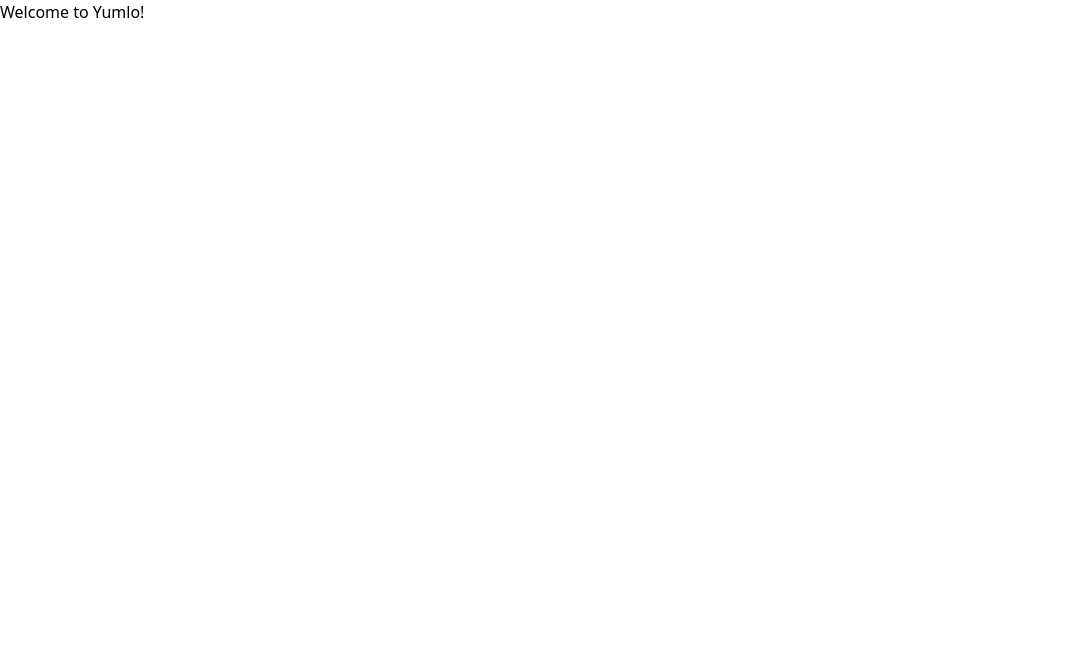
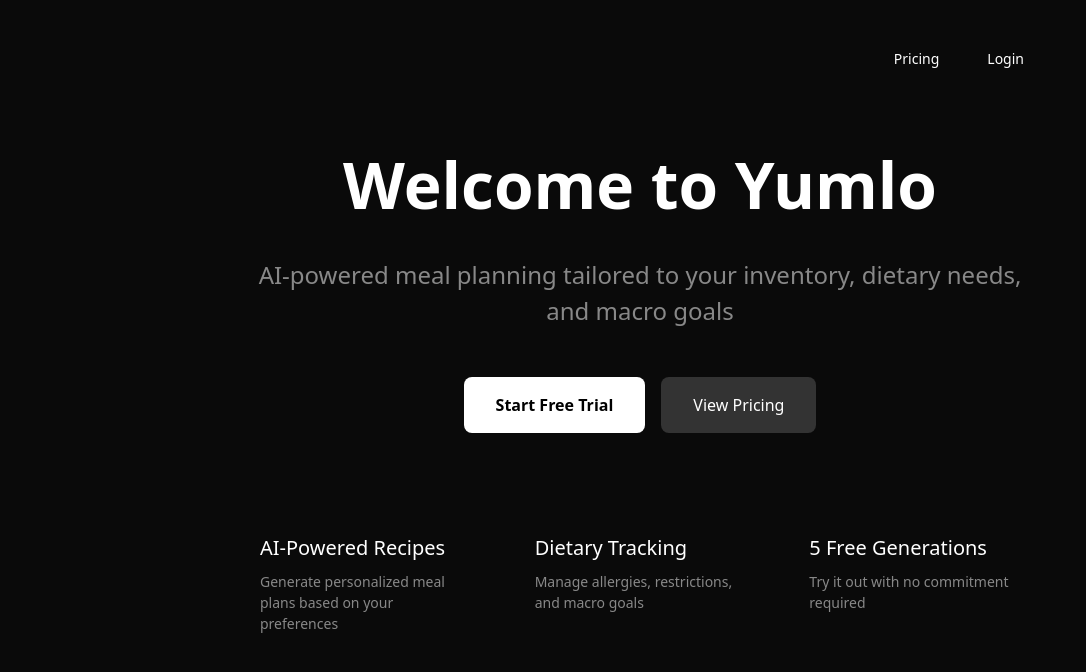
Before and after one commit to tommys0/yumlo.app, a Next.js app: page / in a window 1280 px wide. Shown: the top 672 px of the page, without its empty margins (0-1086 px from the left). Built offline with nearby package versions, Linux system fonts and the light colour scheme; no server answers.

Commit message:
Update home page with auto-redirect for logged-in users and loading state

```diff
--- a/app/page.tsx
+++ b/app/page.tsx
@@ -1,3 +1,156 @@
+'use client';
+
+import Link from 'next/link';
+import { useEffect, useState } from 'react';
+import { useRouter } from 'next/navigation';
+import { supabase } from '@/lib/supabase';
+
 export default function Home() {
-  return <h1>Welcome to Yumlo!</h1>;
+  const router = useRouter();
+  const [isLoggedIn, setIsLoggedIn] = useState(false);
+  const [loading, setLoading] = useState(true);
+
+  useEffect(() => {
+    const checkAuth = async () => {
+      const { data: { user } } = await supabase.auth.getUser();
+      if (user) {
+        // Redirect logged-in users to dashboard
+        router.push('/dashboard');
+      } else {
+        setIsLoggedIn(false);
+        setLoading(false);
+      }
+    };
+    checkAuth();
+  }, [router]);
+
+  if (loading) {
+    return (
+      <div style={{ minHeight: '100vh', background: '#0a0a0a', display: 'flex', alignItems: 'center', justifyContent: 'center' }}>
+        <div style={{ textAlign: 'center' }}>
+          <div style={{
+            width: '40px',
+            height: '40px',
+            border: '3px solid #333',
+            borderTop: '3px solid #fff',
+            borderRadius: '50%',
+            animation: 'spin 1s linear infinite',
+            margin: '0 auto'
+          }}></div>
+          <style>{`
+            @keyframes spin {
+              0% { transform: rotate(0deg); }
+              100% { transform: rotate(360deg); }
+            }
+          `}</style>
+        </div>
+      </div>
+    );
+  }
+
+  return (
+    <div style={{ minHeight: '100vh', background: '#0a0a0a', padding: '40px 20px' }}>
+      <div style={{ maxWidth: '800px', margin: '0 auto', textAlign: 'center' }}>
+        {/* Navigation */}
+        <div style={{ display: 'flex', justifyContent: 'flex-end', gap: '16px', marginBottom: '60px' }}>
+          <Link
+            href="/pricing"
+            style={{
+              padding: '8px 16px',
+              color: '#fff',
+              textDecoration: 'none',
+              fontSize: '14px',
+            }}
+          >
+            Pricing
+          </Link>
+          <Link
+            href="/login"
+            style={{
+              padding: '8px 16px',
+              color: '#fff',
+              textDecoration: 'none',
+              fontSize: '14px',
+            }}
+          >
+            Login
+          </Link>
+        </div>
+
+        {/* Hero Section */}
+        <h1 style={{ fontSize: '64px', marginBottom: '24px', color: '#fff', fontWeight: 'bold' }}>
+          Welcome to Yumlo
+        </h1>
+        <p style={{ fontSize: '24px', color: '#888', marginBottom: '48px', lineHeight: '1.5' }}>
+          AI-powered meal planning tailored to your inventory, dietary needs, and macro goals
+        </p>
+
+        {/* CTA Buttons */}
+        <div style={{ display: 'flex', gap: '16px', justifyContent: 'center', marginBottom: '80px' }}>
+          <Link
+            href="/register"
+            style={{
+              padding: '16px 32px',
+              backgroundColor: '#fff',
+              color: '#000',
+              textDecoration: 'none',
+              borderRadius: '8px',
+              fontSize: '16px',
+              fontWeight: 'bold',
+            }}
+          >
+            Start Free Trial
+          </Link>
+          <Link
+            href="/pricing"
+            style={{
+              padding: '16px 32px',
+              backgroundColor: '#333',
+              color: '#fff',
+              textDecoration: 'none',
+              borderRadius: '8px',
+              fontSize: '16px',
+            }}
+          >
+            View Pricing
+          </Link>
+        </div>
+
+        {/* Features */}
+        <div
+          style={{
+            display: 'grid',
+            gridTemplateColumns: 'repeat(auto-fit, minmax(200px, 1fr))',
+            gap: '24px',
+            textAlign: 'left',
+          }}
+        >
+          <div style={{ padding: '20px' }}>
+            <h3 style={{ fontSize: '20px', marginBottom: '8px', color: '#fff' }}>
+              AI-Powered Recipes
+            </h3>
+            <p style={{ color: '#888', fontSize: '14px' }}>
+              Generate personalized meal plans based on your preferences
+            </p>
+          </div>
+          <div style={{ padding: '20px' }}>
+            <h3 style={{ fontSize: '20px', marginBottom: '8px', color: '#fff' }}>
+              Dietary Tracking
+            </h3>
+            <p style={{ color: '#888', fontSize: '14px' }}>
+              Manage allergies, restrictions, and macro goals
+            </p>
+          </div>
+          <div style={{ padding: '20px' }}>
+            <h3 style={{ fontSize: '20px', marginBottom: '8px', color: '#fff' }}>
+              5 Free Generations
+            </h3>
+            <p style={{ color: '#888', fontSize: '14px' }}>
+              Try it out with no commitment required
+            </p>
+          </div>
+        </div>
+      </div>
+    </div>
+  );
 }
```
